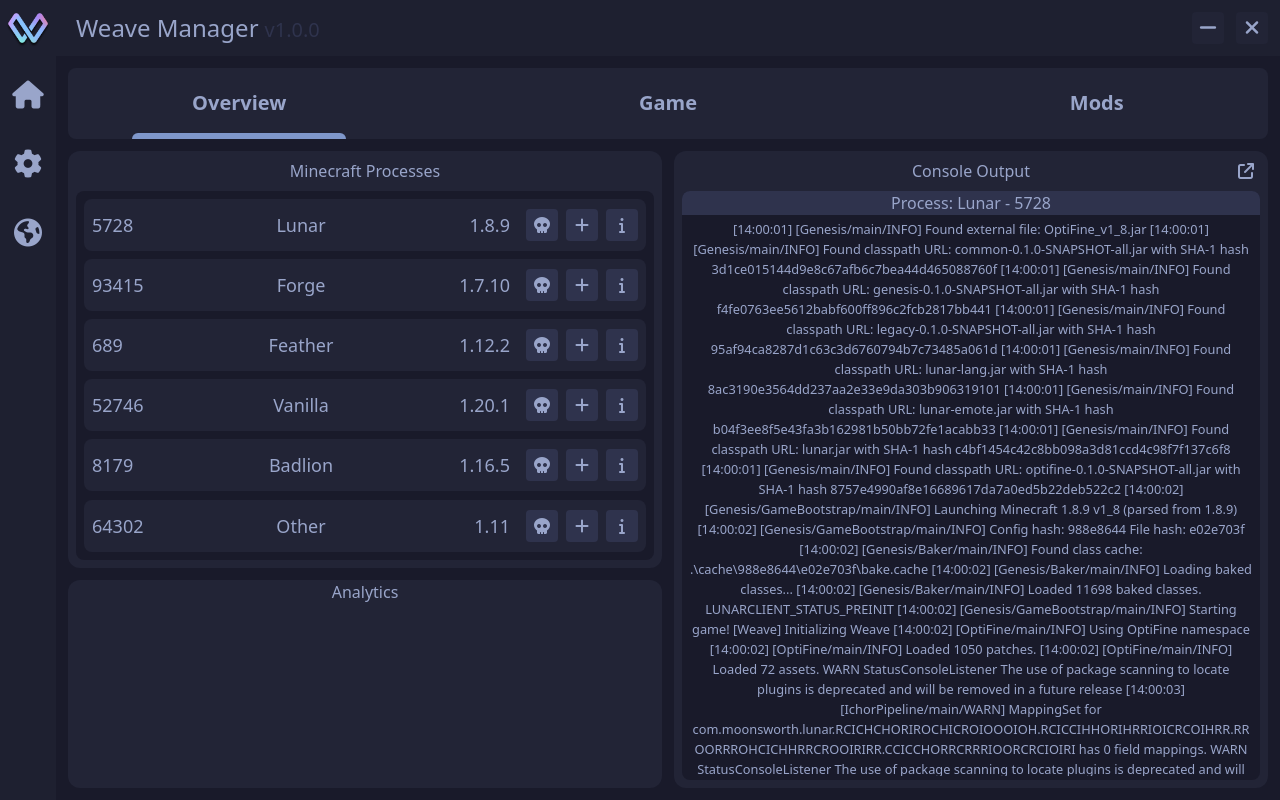
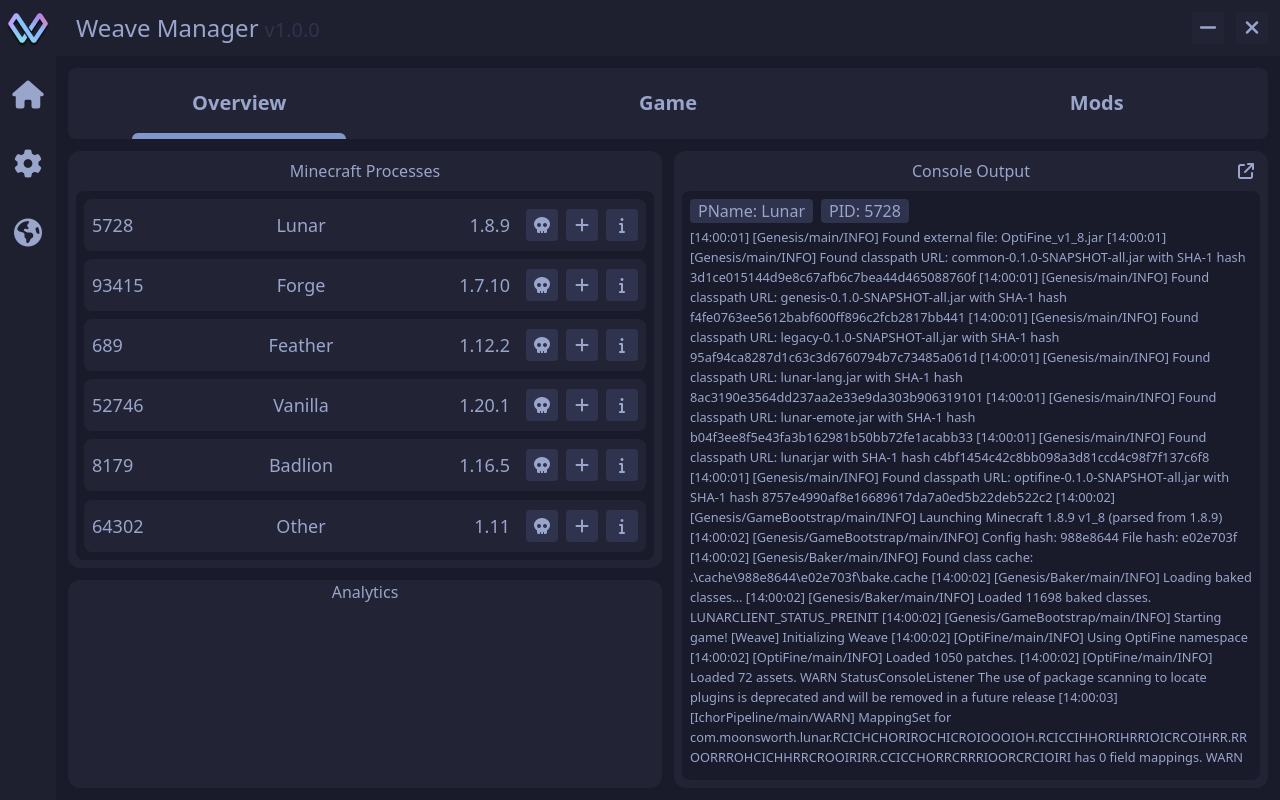
Before and after one commit to Weave-MC/Weave-Manager, a Svelte app: page / in a window 1280 px wide. Built offline with nearby package versions, Linux system fonts and the light colour scheme.

Commit message:
Finalized UI for Console

```diff
--- a/src/components/pages/sub/OverviewSubPage.svelte
+++ b/src/components/pages/sub/OverviewSubPage.svelte
@@ -106,7 +106,7 @@
                         <h1 class="w-[33%] text-center">{mcProcess.info.client}</h1>
                         <h1 class="w-[33%] text-end">{mcProcess.info.version}</h1>
                     </div>
-                    <div class="h-full flex flex-row justify-between items-center  px-2 gap-2"> <!-- border-l-2 border-overlay -->
+                    <div class="h-full flex flex-row justify-between items-center px-2 gap-2"> <!-- border-l-2 border-overlay -->
                         <button class="icon-button" on:click={async() => killProcess(mcProcess.pid)}>
                             <i class="fa-solid fa-skull"></i>
                         </button>
@@ -133,11 +133,16 @@
                 <h1>Console Output</h1>
             </div>
 
-            <div id="console-container" class="absolute bg-crust rounded-lg top-10 bottom-2 left-2 right-2 break-words">
-                <div id="target-process" class="relative left-0 top-0 w-full h-6 bg-overlay rounded-t-lg">
-                    <h1>Process: Lunar - 5728</h1>
+            <div id="console-container" class="absolute bg-crust rounded-lg top-10 bottom-2 left-2 right-2 break-words py-2 pl-2 pr-1">
+                <div id="target-process-container" class="w-full h-6 flex items-center pr-1 gap-2">
+                    <div class="px-2 h-full bg-overlay rounded">
+                        <h1>PName: Lunar</h1>
+                    </div>
+                    <div class="px-2 h-full bg-overlay rounded">
+                        <h1>PID: 5728</h1>
+                    </div>
                 </div>
-                <div id="console-content" class="absolute top-7 bottom-1 left-2 right-1 overflow-y-scroll gap-2 pr-1 text-sm">
+                <div id="console-content" class="absolute top-9 bottom-2 left-2 right-1 overflow-y-scroll gap-2 pr-1 text-sm text-start">
                     {longString}
                 </div>
             </div>
```
